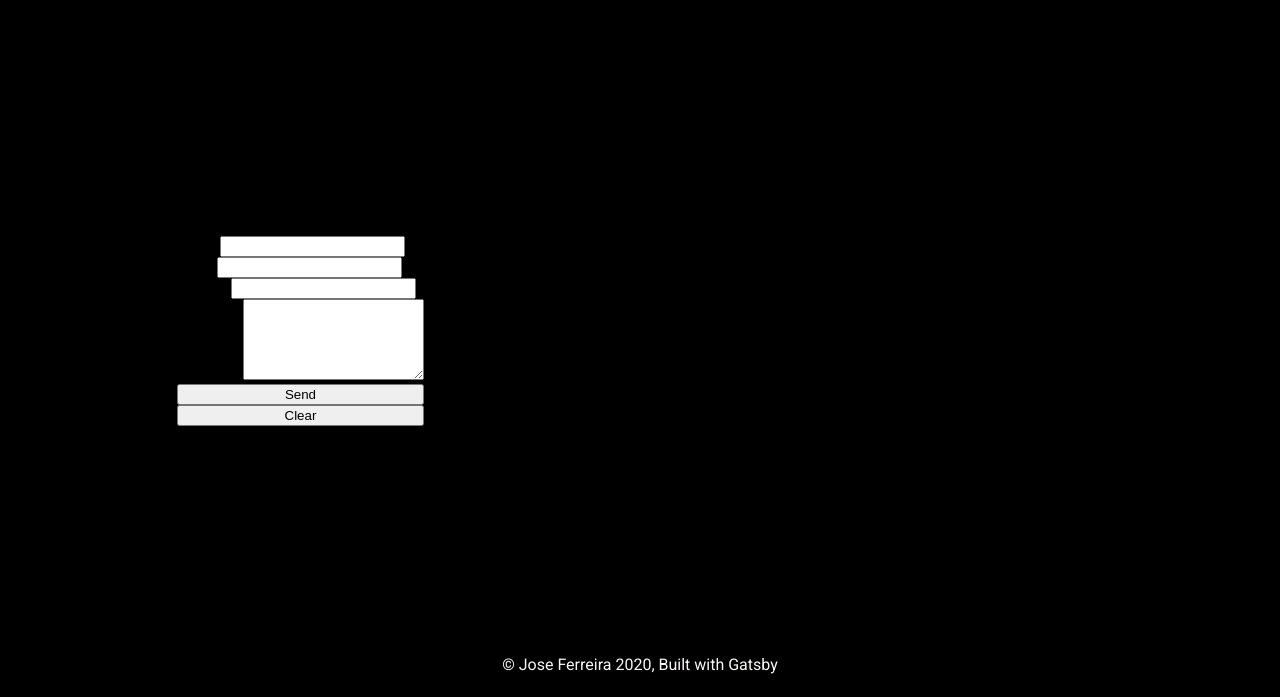
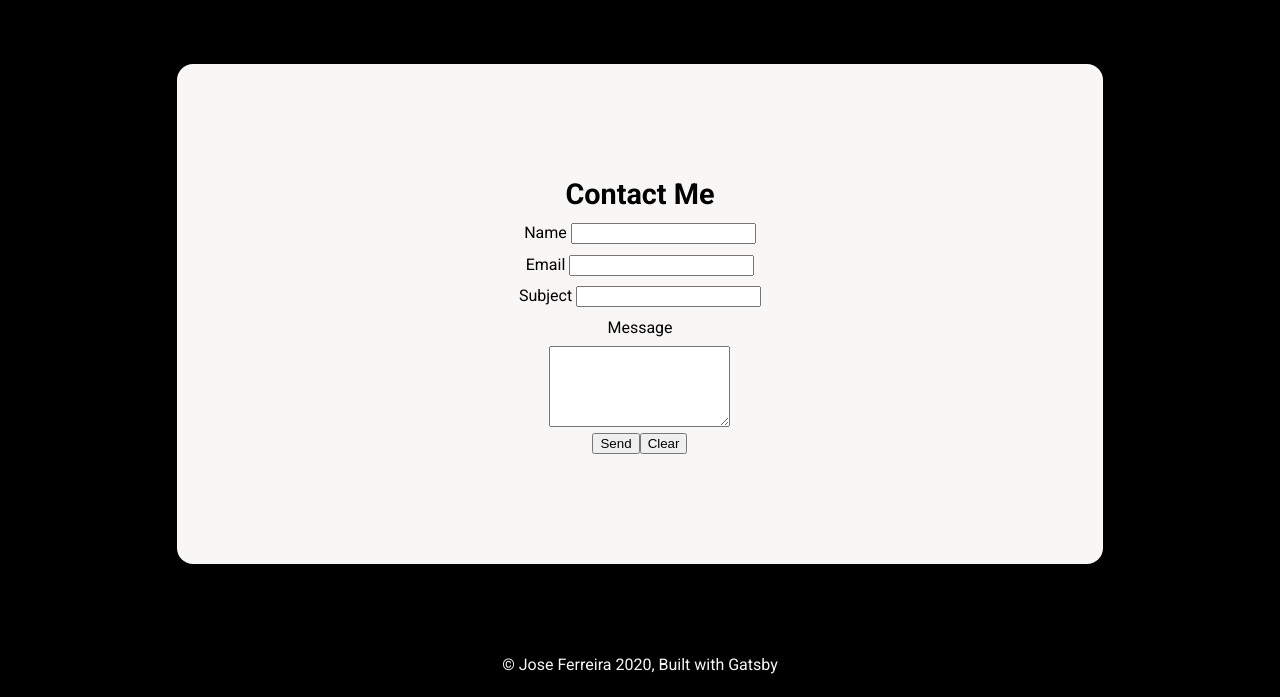
Before and after one commit to joseferreira5/joseferreira5.github.io, a Gatsby site: page /contact in a window 1280 px wide. Shown: the part 103-800 px from the top of the page. Built offline with nearby package versions, Linux system fonts and the light colour scheme; Gatsby itself is replaced by a stand-in of ours.

Commit message:
Adding Getform to the contact page.

```diff
--- a/src/pages/contact.js
+++ b/src/pages/contact.js
@@ -7,16 +7,36 @@ import SEO from "../components/seo"
 const Container = styled.div`
   display: flex;
   flex-direction: column;
+  align-items: center;
+  justify-content: center;
+  background: #f8f7f6;
+  flex-wrap: wrap;
+  min-height: 500px;
+  width: 100%;
+  padding: 2em;
+  border-radius: 1em;
+  line-height: 1.6;
+
+  @media (max-width: 480px) {
+    padding: 1em;
+  }
 `
 
 const Form = styled.form`
   display: flex;
   flex-direction: column;
+  align-items: center;
+  justify-content: space-around;
+  height: 15em;
 `
 
 const Title = styled.h2`
   font-size: 1.8rem;
   font-weight: bold;
+`
+
+const Buttons = styled.div`
+  display: flex;
 `
 
 export default function Contact() {
@@ -25,25 +45,25 @@ export default function Contact() {
       <SEO title="Contact" />
       <Container>
         <Title>Contact Me</Title>
-        <Form method="post" action="#">
+        <Form
+          method="POST"
+          action="https://getform.io/f/06139ea0-fac1-44f1-8579-f022d4a83d2f"
+        >
           <label>
-            Name
-            <input type="text" name="name" id="name" />
+            Name <input type="text" name="name" id="name" />
           </label>
           <label>
-            Email
-            <input type="email" name="email" id="email" />
+            Email <input type="email" name="email" id="email" />
           </label>
           <label>
-            Subject
-            <input type="text" name="subject" id="subject" />
+            Subject <input type="text" name="subject" id="subject" />
           </label>
-          <label>
-            Message
-            <textarea name="message" id="message" rows="5" />
-          </label>
-          <button type="submit">Send</button>
-          <input type="reset" value="Clear" />
+          <label>Message</label>
+          <textarea name="message" id="message" rows="5" />
+          <Buttons>
+            <button type="submit">Send</button>
+            <input type="reset" value="Clear" />
+          </Buttons>
         </Form>
       </Container>
     </Layout>
```
